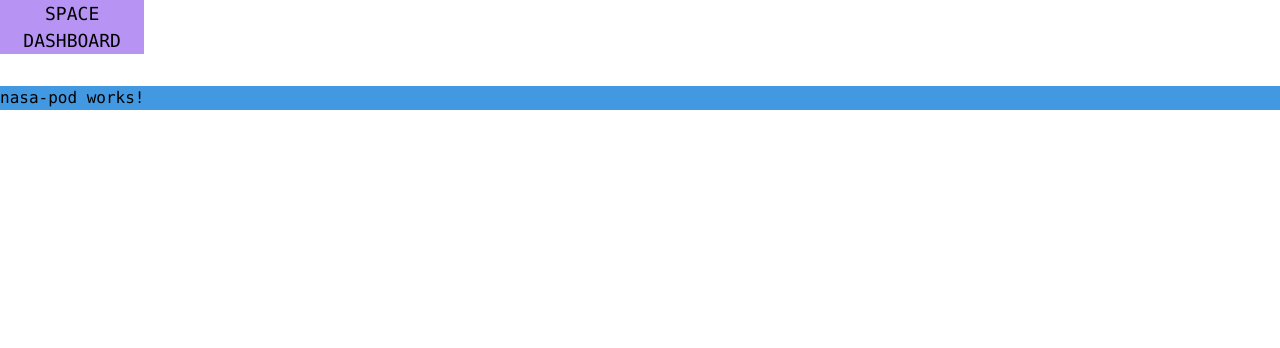
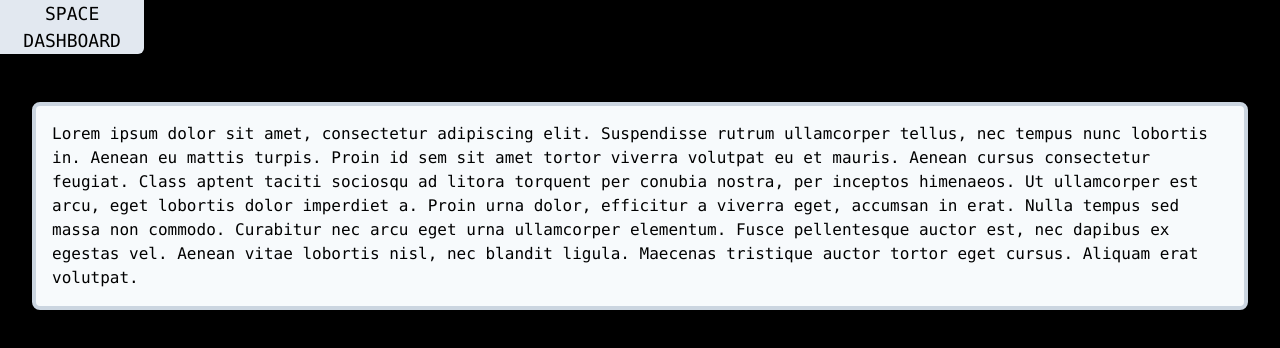
Before and after one commit to kperath/space-dashboard, an Angular app: page /dashboard/tile in a window 1280 px wide. Shown: the top 348 px of the page. Built offline with nearby package versions, Linux system fonts and the light colour scheme.

Commit message:
component updates

```diff
--- a/src/app/app.component.html
+++ b/src/app/app.component.html
@@ -1,4 +1,4 @@
-<app-background></app-background>
+<!--<app-background></app-background>-->
 <app-card></app-card>
 
 <router-outlet></router-outlet>
--- a/src/app/background/background.component.html
+++ b/src/app/background/background.component.html
@@ -1,5 +1,7 @@
-<!--<div class="fixed h-full w-full">-->
-<!--  <video class="object-cover w-full h-full" autoplay loop muted>-->
-<!--    <source [src]="videoURL" type="video/mp4">-->
-<!--  </video>-->
-<!--</div>-->
+<!--fix later with attribute directive for autoplay loop muted-->
+
+<div class="fixed h-full w-full">
+  <video class="object-cover w-full h-full" autoplay loop muted>
+    <source [src]="videoURL" type="video/mp4">
+  </video>
+</div>
--- a/src/app/background/background.component.ts
+++ b/src/app/background/background.component.ts
@@ -7,7 +7,6 @@ import { Component, OnInit } from '@angular/core';
 })
 export class BackgroundComponent implements OnInit {
   videoURL = '/assets/videos/Animation%20Of%20Stars.mp4';
-  videoSettings = 'autoplay loop muted';
 
   constructor() { }
 
--- a/src/app/card/card.component.html
+++ b/src/app/card/card.component.html
@@ -1,6 +1,7 @@
 <a routerLink="dashboard">
   <div class="relative flex text-lg text-center mb-8">
-    <h1 class="uppercase bg-purple-400">SPACE DASHBOARD</h1>
+    <h1 class="uppercase bg-gray-400 hover:bg-gray-300 rounded-br-md">
+SPACE DASHBOARD</h1>
     <div class="w-full"><br></div>
   </div>
 </a>
--- a/src/app/nasa-pod/nasa-pod.component.html
+++ b/src/app/nasa-pod/nasa-pod.component.html
@@ -1,3 +1,15 @@
-<div class="bg-blue-500">
-<p>nasa-pod works!</p>
+<div class="absolute flex justify-center items-center">
+  <div class="border-4 border-gray-400 bg-gray-100 rounded-lg p-4 my-4 mx-8 select-text">
+    <p>
+      Lorem ipsum dolor sit amet, consectetur adipiscing elit. Suspendisse rutrum ullamcorper tellus, nec
+      tempus nunc lobortis in. Aenean eu mattis turpis. Proin id sem sit amet tortor
+      viverra volutpat eu et mauris. Aenean cursus consectetur feugiat. Class aptent taciti
+      sociosqu ad litora torquent per conubia nostra, per inceptos himenaeos. Ut ullamcorper est
+      arcu, eget lobortis dolor imperdiet a. Proin urna dolor, efficitur a viverra eget, accumsan
+      in erat. Nulla tempus sed massa non commodo. Curabitur nec arcu eget urna ullamcorper
+      elementum. Fusce pellentesque auctor est, nec dapibus ex egestas vel. Aenean vitae lobortis
+      nisl, nec blandit ligula. Maecenas tristique auctor tortor eget cursus. Aliquam erat
+      volutpat.
+    </p>
+  </div>
 </div>
--- a/src/index.html
+++ b/src/index.html
@@ -7,7 +7,7 @@
   <meta name="viewport" content="width=device-width, initial-scale=1">
   <link rel="icon" type="image/x-icon" href="favicon.ico">
 </head>
-<body class="select-none font-mono">
+<body class="bg-black select-none font-mono">
   <app-root></app-root>
 </body>
 </html>
```
Also changed, not shown: src/app/app.module.ts (+5 -3 lines).
